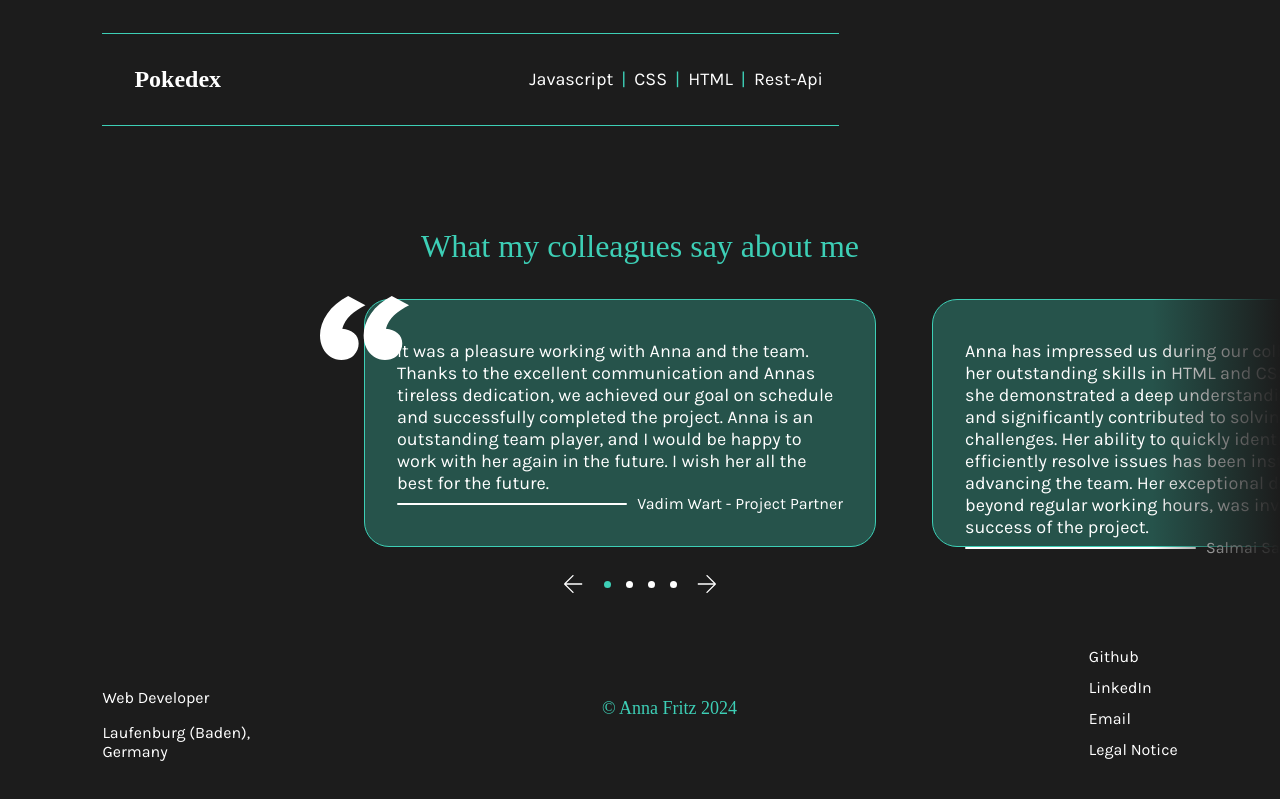
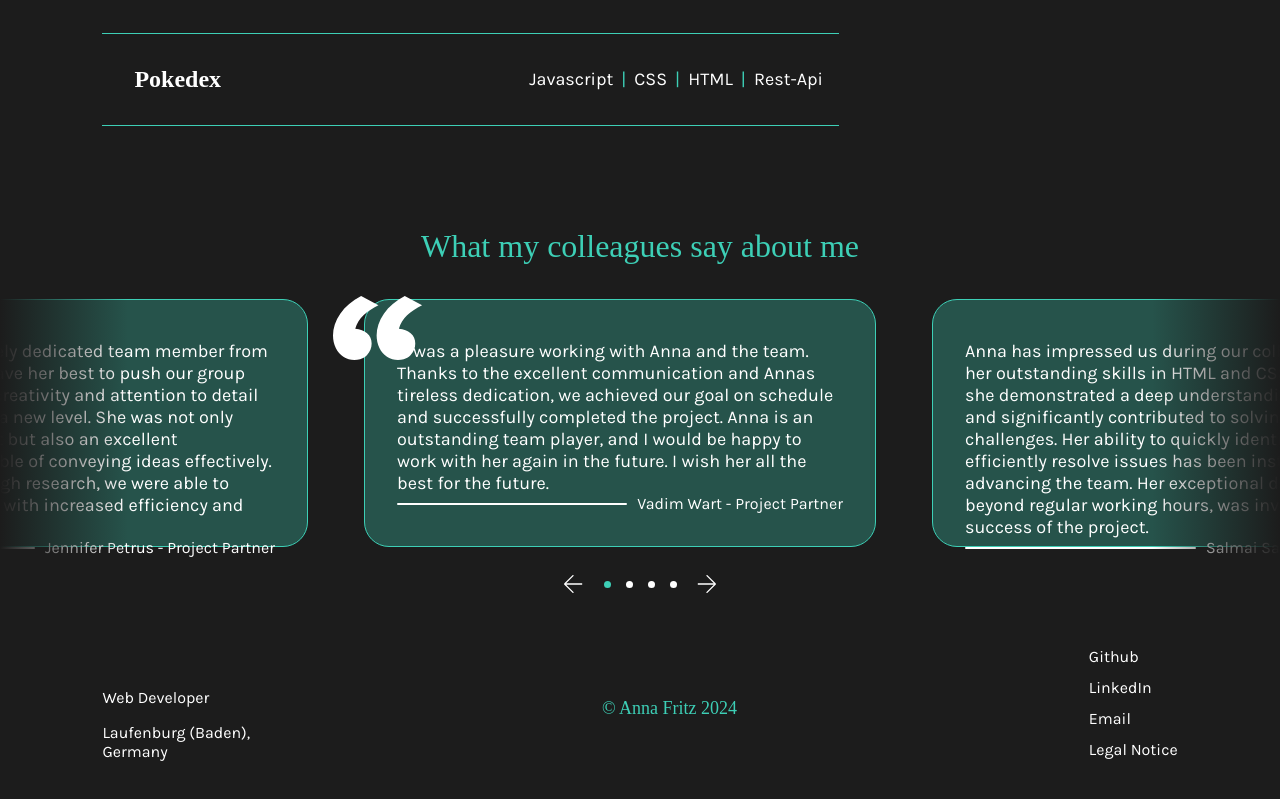
Before and after one commit to Anna-Fritz/portfolio, an Angular app: page / in a window 1280 px wide. Shown: the part 2945-3744 px from the top of the page. Built offline with nearby package versions, Linux system fonts and the light colour scheme; a web font is replaced by a local one.

Commit message:
additional optimization to switch function of references dots & changed rendering dots to @for

```diff
--- a/src/app/main-content/references/references.component.html
+++ b/src/app/main-content/references/references.component.html
@@ -19,13 +19,12 @@
                 <path d="M2.22831 10.6667L9.47931 17.918C9.60931 18.0478 9.67731 18.2008 9.68331 18.377C9.68931 18.553 9.61876 18.7146 9.47165 18.8617C9.32476 19.0034 9.16754 19.0757 8.99998 19.0783C8.83243 19.0808 8.6752 19.0086 8.52831 18.8617L0.420647 10.754C0.304203 10.6376 0.222536 10.5187 0.175647 10.3973C0.128536 10.276 0.10498 10.1436 0.10498 10C0.10498 9.85644 0.128536 9.724 0.175647 9.60267C0.222536 9.48133 0.304203 9.36244 0.420647 9.246L8.52831 1.13833C8.65298 1.01367 8.80465 0.947001 8.98331 0.938334C9.16198 0.92989 9.32476 0.996556 9.47165 1.13833C9.61876 1.28545 9.69231 1.444 9.69231 1.614C9.69231 1.78422 9.61876 1.94278 9.47165 2.08967L2.22831 9.33333H17.6666C17.8564 9.33333 18.015 9.397 18.1423 9.52433C18.2696 9.65167 18.3333 9.81022 18.3333 10C18.3333 10.1898 18.2696 10.3483 18.1423 10.4757C18.015 10.603 17.8564 10.6667 17.6666 10.6667H2.22831Z" fill="white"/>
             </svg>
         </div>
-        <!-- <img src="assets/icons/arrow_back.svg" alt="previous reference"> -->
-        <!-- <div class="dots"> -->
-            <div [ngStyle]="{'background-color': isSelected[0]? '#3DCFB6' : 'white'}" class="dot"></div>
-            <div [ngStyle]="{'background-color': isSelected[1]? '#3DCFB6' : 'white'}" class="dot"></div>
-            <div [ngStyle]="{'background-color': isSelected[2]? '#3DCFB6' : 'white'}" class="dot"></div>
-            <div [ngStyle]="{'background-color': isSelected[3]? '#3DCFB6' : 'white'}" class="dot"></div>
-        <!-- </div> -->
+
+            @for (dot of isSelected; track $index) {
+                @if ($index < references.length-2) {
+                    <div [ngStyle]="{'background-color': isSelected[$index]? '#3DCFB6' : 'white'}" class="dot"></div>
+                }
+            }
 
         <div (click)="nextRef()" class="arrow-right">
             <svg class="arrow-left" width="19" height="20" viewBox="0 0 19 20" fill="none" xmlns="http://www.w3.org/2000/svg">
@@ -33,7 +32,6 @@
             </svg>
         </div>
 
-        <!-- <img src="assets/icons/arrow_forward.svg" alt="next reference"> -->
      </div>
      <div class="shadow"></div>
 
--- a/src/app/main-content/references/references.component.scss
+++ b/src/app/main-content/references/references.component.scss
@@ -19,10 +19,10 @@ section {
         font-size: 32px;
         color: $lightGreen;
     }
-    >img {
+    .quotes {
         position: absolute;
         z-index: 2;
-        left: 25%;
+        left: 26%;
         top: 68px;
 
     }
--- a/src/app/main-content/references/references.component.ts
+++ b/src/app/main-content/references/references.component.ts
@@ -21,10 +21,10 @@ export class ReferencesComponent {
     content: string,
     name: string
   }[] = [
-    // {
-    //   content: 'Anna was an extremely dedicated team member from the DA who always gave her best to push our group project forward. Her creativity and attention to detail elevated our work to a new level. She was not only technically proficient but also an excellent communicator, capable of conveying ideas effectively. Thanks to her thorough research, we were able to complete the project with increased efficiency and success.',
-    //   name: 'Jennifer Petrus - Project Partner'
-    // },
+    {
+      content: 'Anna was an extremely dedicated team member from the DA who always gave her best to push our group project forward. Her creativity and attention to detail elevated our work to a new level. She was not only technically proficient but also an excellent communicator, capable of conveying ideas effectively. Thanks to her thorough research, we were able to complete the project with increased efficiency and success.',
+      name: 'Jennifer Petrus - Project Partner'
+    },
     {
       content: 'It was a pleasure working with Anna and the team. Thanks to the excellent communication and Annas tireless dedication, we achieved our goal on schedule and successfully completed the project. Anna is an outstanding team player, and I would be happy to work with her again in the future. I wish her all the best for the future.',
       name: 'Vadim Wart - Project Partner'
@@ -41,10 +41,10 @@ export class ReferencesComponent {
       content: 'Anna was an extremely dedicated team member from the DA who always gave her best to push our group project forward. Her creativity and attention to detail elevated our work to a new level. She was not only technically proficient but also an excellent communicator, capable of conveying ideas effectively. Thanks to her thorough research, we were able to complete the project with increased efficiency and success.',
       name: 'Jennifer Petrus - Project Partner'
     },
-    // {
-    //   content: 'It was a pleasure working with Anna and the team. Thanks to the excellent communication and Annas tireless dedication, we achieved our goal on schedule and successfully completed the project. Anna is an outstanding team player, and I would be happy to work with her again in the future. I wish her all the best for the future.',
-    //   name: 'Vadim Wart - Project Partner'
-    // },
+    {
+      content: 'It was a pleasure working with Anna and the team. Thanks to the excellent communication and Annas tireless dedication, we achieved our goal on schedule and successfully completed the project. Anna is an outstanding team player, and I would be happy to work with her again in the future. I wish her all the best for the future.',
+      name: 'Vadim Wart - Project Partner'
+    },
   ];
 
   nextRef(){
@@ -54,19 +54,24 @@ export class ReferencesComponent {
     if (this.currentIndex == 0) {
       this.isSelected[this.isSelected.length-1] = false;
     }
-    // if (this.currentIndex == this.references.length-2) {
-    //   this.currentIndex = 1;
-    // }
+    if (this.currentIndex == this.references.length-2) {
+      this.currentIndex = 0;
+      this.isSelected[0] = true;
+    }
   }
 
   previousRef(){
     this.currentIndex = (this.currentIndex - 1 + this.references.length) % this.references.length;
     this.isSelected[this.currentIndex] = true;
+    console.log("currentIndex:", this.currentIndex);
+
     if(this.currentIndex < this.isSelected.length-1) {
       this.isSelected[this.currentIndex+1] = false;
     }
     if (this.currentIndex == this.isSelected.length-1) {
       this.isSelected[0] = false;
+      this.currentIndex = this.isSelected.length-3;
+      this.isSelected[this.isSelected.length-3] = true;
     }
   }
 
```
